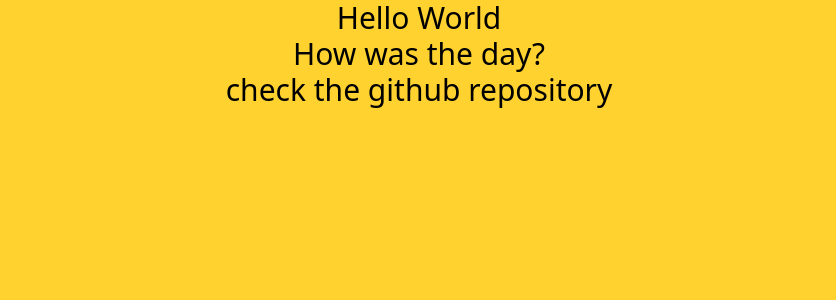
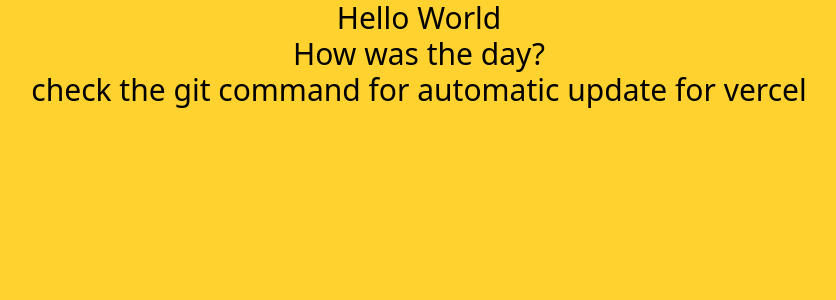
Before and after one commit to mdshakil-ctg/my-todo-app, a React (Vite) app: page / in a window 1280 px wide. Shown: the top 300 px of the page, without its empty margins (221-1057 px from the left). Built offline with nearby package versions, Linux system fonts and the light colour scheme.

Commit message:
update some text

```diff
--- a/src/App.jsx
+++ b/src/App.jsx
@@ -10,7 +10,7 @@ function App() {
       <div className='bg-amber-300 text-center text-3xl'>
         <h1>Hello World</h1>
         <p>How was the day?</p>
-        <p>check the github repository</p>
+        <p>check the git command for automatic update for vercel</p>
       </div>
     </>
   )
```
